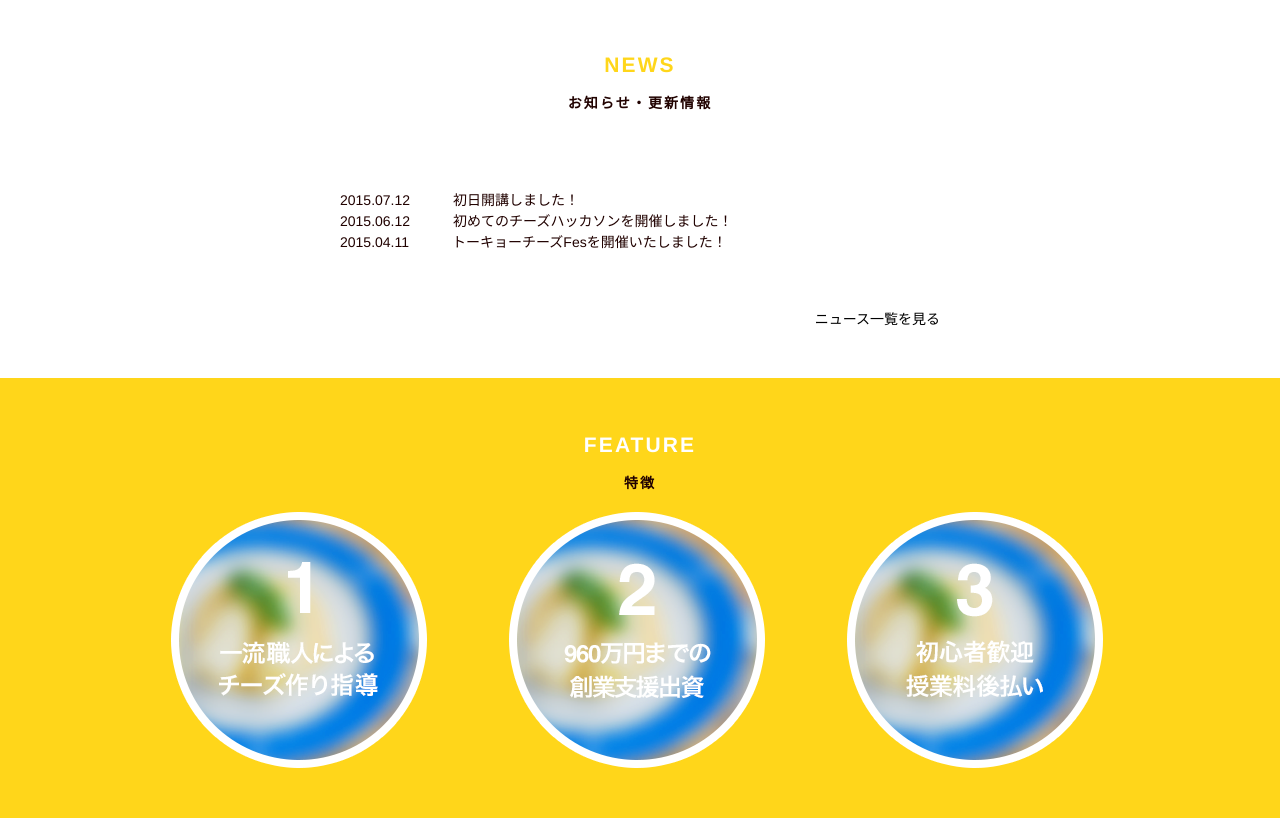
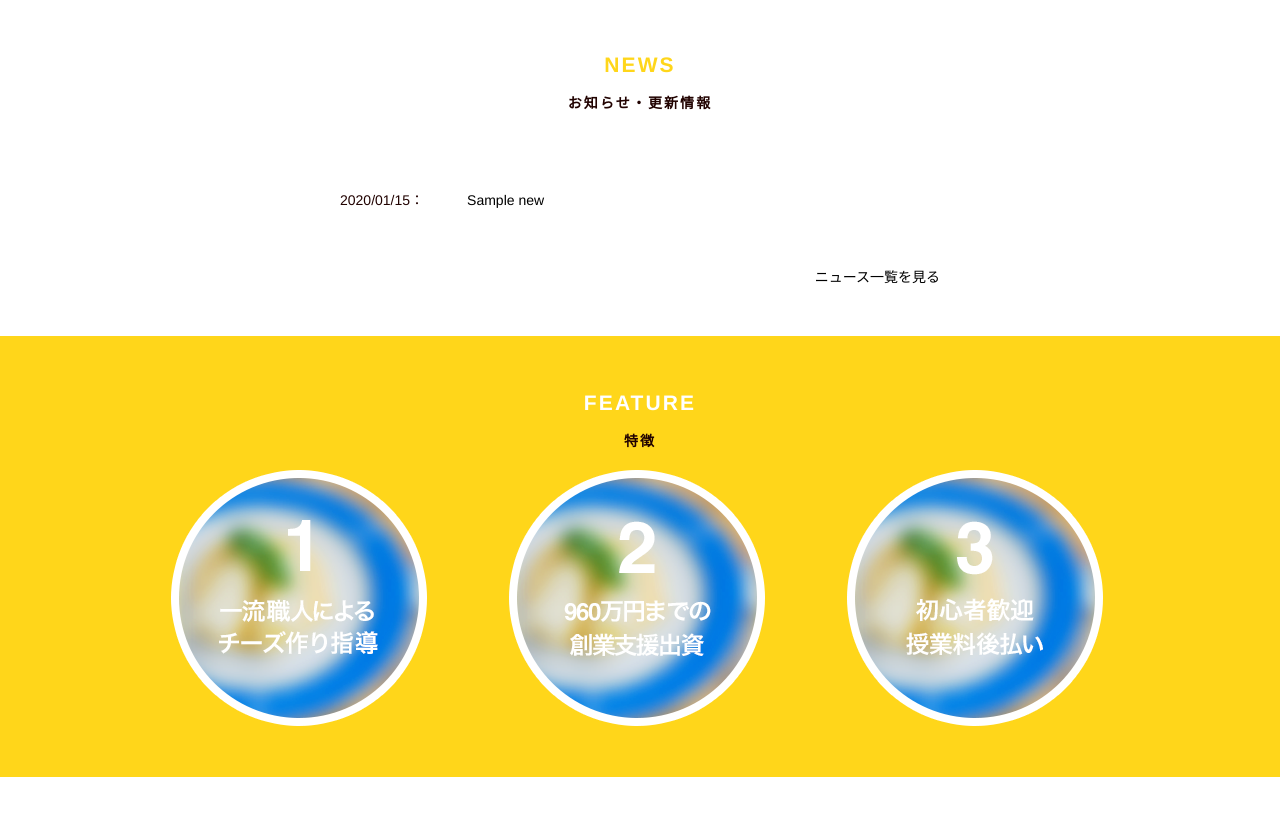
Before and after one commit to 29-takahashi/kadai, a PHP site: page / in a window 1280 px wide. Shown: the part 906-1724 px from the top of the page. Run offline with PHP 8.4, Linux system fonts and the light colour scheme; tables that the repository leaves empty or names only in its code hold one stand-in row (values such as "Sample post").

Commit message:
最新５件のニュース表示。 ニュース表示文字数を１０文字に制御。

```diff
--- a/6/header.php
+++ b/6/header.php
@@ -11,7 +11,7 @@
 <body>
     <header class="header">
         <div class="inner clearfix">
-            <h1 class="site-title"><a href="#"><img src="img/logo.png" alt="Cheese Academy Tokyo"></a></h1>
+            <h1 class="site-title"><a href="./"><img src="img/logo.png" alt="Cheese Academy Tokyo"></a></h1>
             <ul class="list-header text-right">
                 <li>CHEESE DEVELOPMENT</li>
                 <li>GROWTH CHEESE</li>
--- a/6/index.php
+++ b/6/index.php
@@ -12,14 +12,24 @@
     </h2>
     <article class="news-detail">
         <dl class="clearfix">
-            <dt class="news-date">2015.07.12</dt>
-            <dd class="news-description">初日開講しました！</dd>
-            <dt class="news-date">2015.06.12</dt>
-            <dd class="news-description">初めてのチーズハッカソンを開催しました！</dd>
-            <dt class="news-date">2015.04.11</dt>
-            <dd class="news-description">トーキョーチーズFesを開催いたしました！</dd>
+            <?php
+                $pdo = new PDO("mysql:host=localhost;dbname=cs_academy;charset=utf8", "root", "");
+                $sql = "SELECT * FROM news ORDER BY update_date DESC LIMIT 5";
+                $stmt = $pdo->prepare($sql);
+                $stmt->execute();
+                $results = $stmt->fetchAll(PDO::FETCH_ASSOC);
+                foreach($results as $row) {
+                    $date = $row["update_date"];
+                    $l_id = $row["news_id"];
+                    echo '<dt class="news-date">';
+                    echo date('Y/m/d', strtotime($date)) . '：</dt>';
+                    echo '<dd class="news-description"><a href="news.php&id=' . $l_id . '">';
+                    echo mb_substr($row["news_title"], 0, 10) . '</a></dd>';
+                }
+                $pdo = null;
+            ?>
         </dl>
-        <p class="view-detail text-right"><a href="#">ニュース一覧を見る</a></p>
+        <p class="view-detail text-right"><a href="news.php">ニュース一覧を見る</a></p>
     </article>
 </section>
 
```
Also changed, not shown: 6/news.php (+21 -4 lines).
